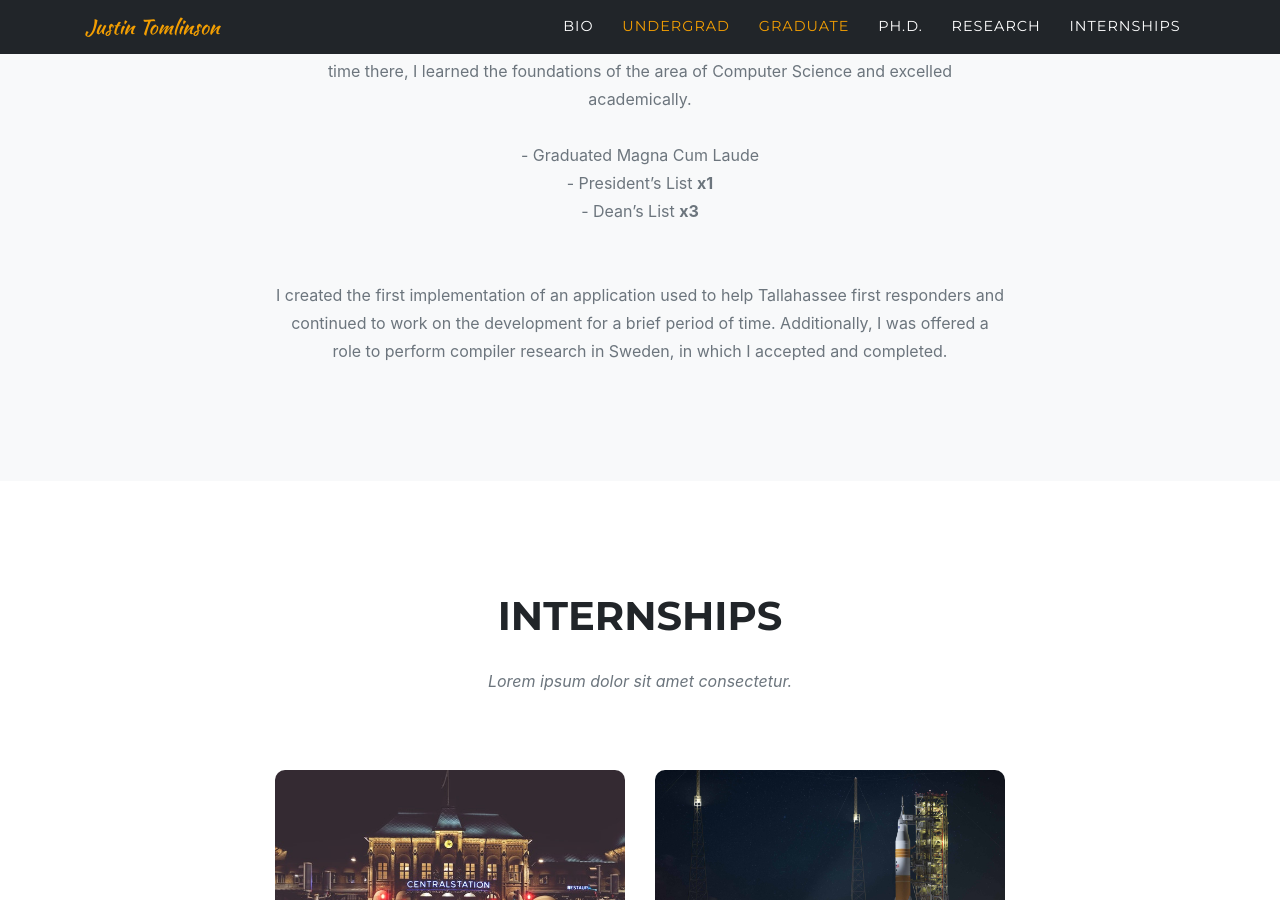
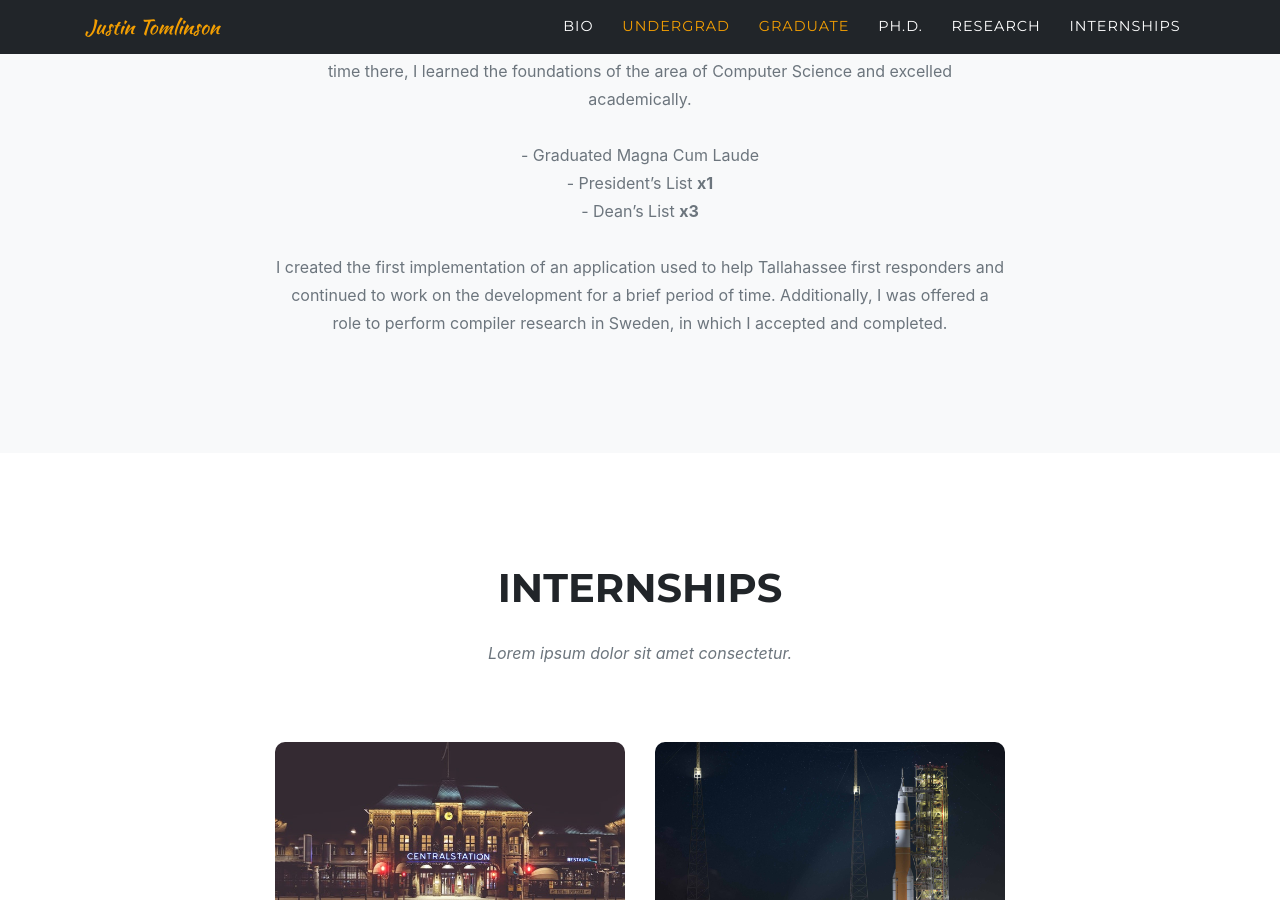
Before and after one commit to tomljr2/tomljr2.github.io, a Jekyll site: the page built from index.md, in a window 1280 px wide and 900 px high, scrolled down 1909 px. Built offline with Jekyll 4.4.1, drawn with Linux system fonts in a browser that asks for light colours; some web fonts are replaced.

```diff
--- a/_data/sitetext.yml
+++ b/_data/sitetext.yml
@@ -31,7 +31,7 @@ en: &DEFAULT_EN
     body: "I completed my Bachelor's degree in Computer Science at Florida State University. During my time there, I learned the foundations of the area of Computer Science and excelled academically.<br/><br/>
       - Graduated Magna Cum Laude<br/>
       - President’s List **x1**<br/>
-      - Dean’s List **x3**<br/>
+      - Dean’s List **x3**
     <br/><br/>I created the first implementation of an application used to help Tallahassee first responders and continued to work on the development for a brief period of time. Additionally, I was offered a role to perform compiler research in Sweden, in which I accepted and completed."
     section: about
 
```
